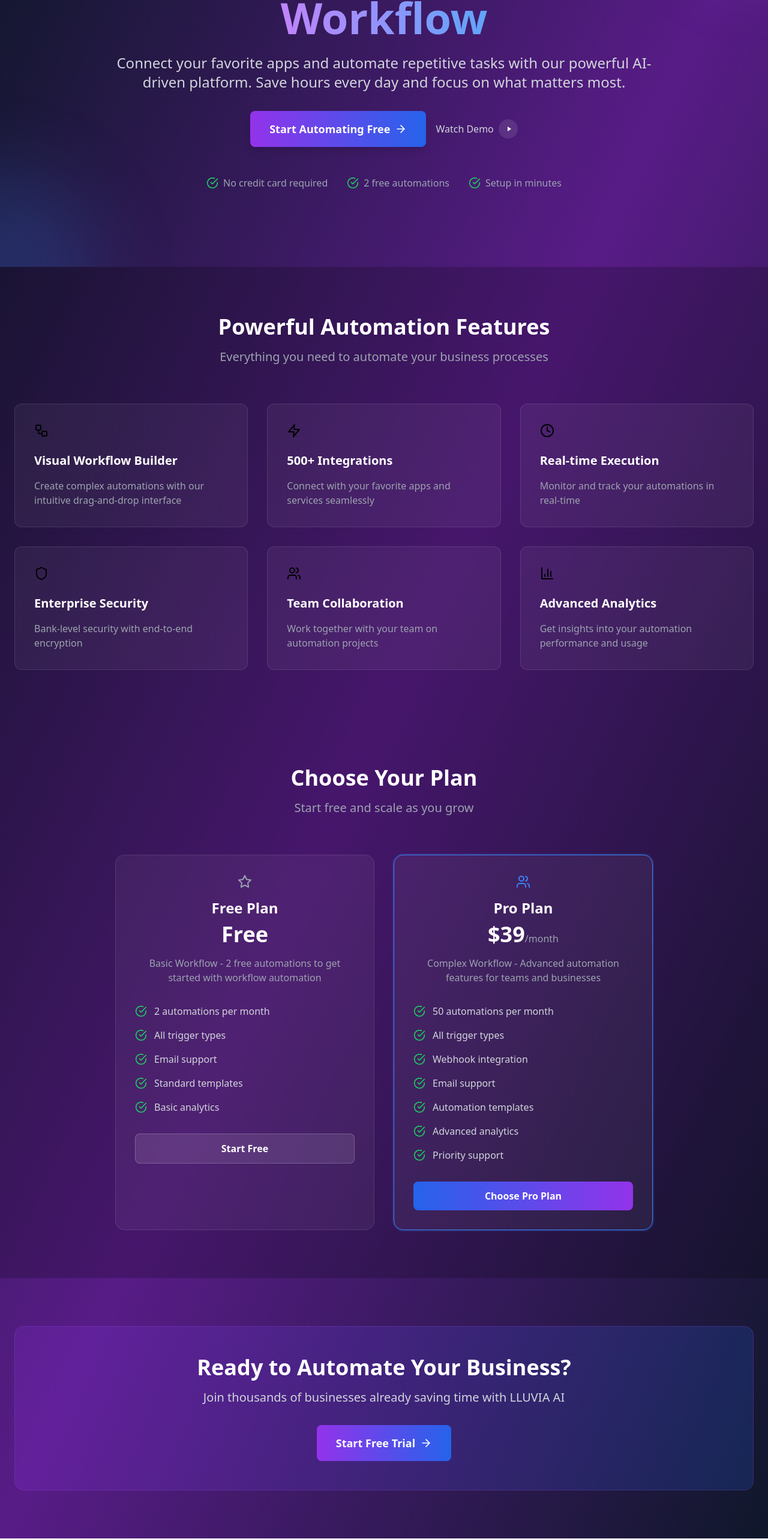
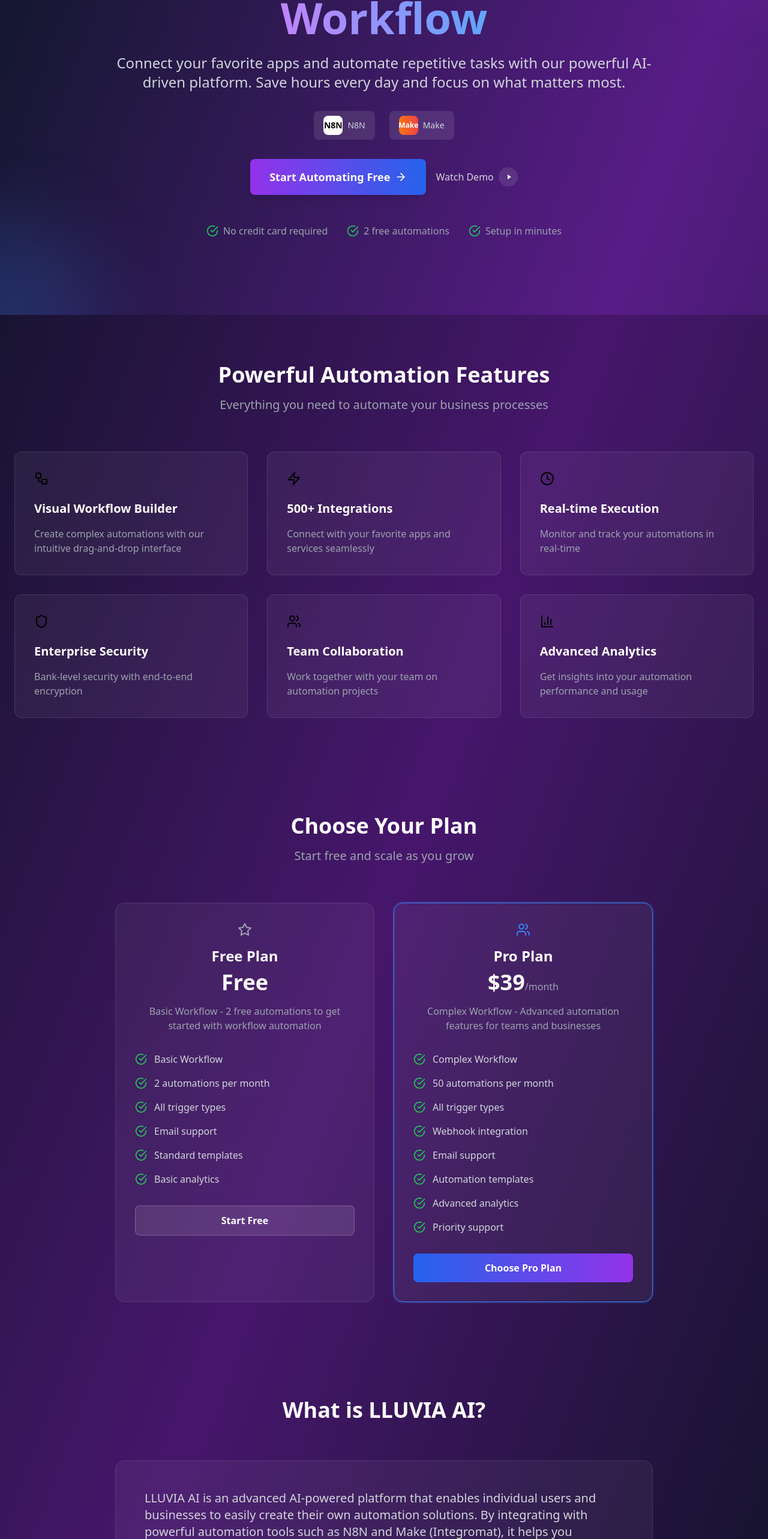
Before and after one commit to Omer12135/lluvia, a React (Vite) app: page / in a window 1280 px wide. Shown: the part 207-2773 px from the top of the page at 60% size. Built offline with nearby package versions, Linux system fonts and the light colour scheme; no server answers.

Commit message:
Add Basic/Complex Workflow features, About section, and N8N/Make logos

```diff
--- a/src/components/LandingPage.tsx
+++ b/src/components/LandingPage.tsx
@@ -151,6 +151,7 @@ const LandingPage: React.FC = () => {
     switch (name.toLowerCase()) {
       case 'free plan':
         return [
+          'Basic Workflow',
           '2 automations per month',
           'All trigger types',
           'Email support',
@@ -159,6 +160,7 @@ const LandingPage: React.FC = () => {
         ];
       case 'pro plan':
         return [
+          'Complex Workflow',
           '50 automations per month',
           'All trigger types',
           'Webhook integration',
@@ -310,6 +312,26 @@ const LandingPage: React.FC = () => {
             <motion.div
               initial={{ opacity: 0, y: 20 }}
               animate={{ opacity: 1, y: 0 }}
+              transition={{ delay: 0.15 }}
+              className="flex items-center justify-center space-x-6 mb-6 sm:mb-8"
+            >
+              <div className="flex items-center space-x-2 bg-white/10 rounded-lg px-4 py-2">
+                <div className="w-8 h-8 bg-white rounded-lg flex items-center justify-center">
+                  <span className="text-black font-bold text-sm">N8N</span>
+                </div>
+                <span className="text-gray-300 text-sm font-medium">N8N</span>
+              </div>
+              <div className="flex items-center space-x-2 bg-white/10 rounded-lg px-4 py-2">
+                <div className="w-8 h-8 bg-gradient-to-r from-orange-500 to-red-500 rounded-lg flex items-center justify-center">
+                  <span className="text-white font-bold text-xs">Make</span>
+                </div>
+                <span className="text-gray-300 text-sm font-medium">Make</span>
+              </div>
+            </motion.div>
+
+            <motion.div
+              initial={{ opacity: 0, y: 20 }}
+              animate={{ opacity: 1, y: 0 }}
               transition={{ delay: 0.2 }}
               className="flex flex-col sm:flex-row gap-4 justify-center items-center px-4 sm:px-0"
             >
@@ -457,6 +479,26 @@ const LandingPage: React.FC = () => {
         </div>
       </section>
 
+      {/* About Section */}
+      <section id="about" className="py-12 sm:py-20 bg-black/20">
+        <div className="container mx-auto px-4 sm:px-6">
+          <div className="text-center mb-12 sm:mb-16">
+            <h2 className="text-2xl sm:text-4xl font-bold text-white mb-4">What is LLUVIA AI?</h2>
+          </div>
+
+          <div className="max-w-4xl mx-auto">
+            <div className="bg-white/5 rounded-2xl p-6 sm:p-8 lg:p-12 border border-white/10">
+              <p className="text-base sm:text-lg lg:text-xl text-gray-300 leading-relaxed mb-6">
+                LLUVIA AI is an advanced AI-powered platform that enables individual users and businesses to easily create their own automation solutions. By integrating with powerful automation tools such as N8N and Make (Integromat), it helps you transform complex business processes into smart automations.
+              </p>
+              <p className="text-base sm:text-lg lg:text-xl text-gray-300 leading-relaxed">
+                Without requiring any technical knowledge, you can set up and manage any type of automation—from daily tasks to corporate processes—on your own.
+              </p>
+            </div>
+          </div>
+        </div>
+      </section>
+
       {/* CTA Section */}
       <section className="py-12 sm:py-20">
         <div className="container mx-auto px-4 sm:px-6">
--- a/src/components/Pricing/PricingSection.tsx
+++ b/src/components/Pricing/PricingSection.tsx
@@ -36,6 +36,7 @@ const PricingSection: React.FC<PricingSectionProps> = ({ onSelectPlan, loading =
     switch (name.toLowerCase()) {
       case 'free plan':
         return [
+          'Basic Workflow',
           '2 automations per month',
           'All trigger types',
           'Email support',
@@ -45,6 +46,7 @@ const PricingSection: React.FC<PricingSectionProps> = ({ onSelectPlan, loading =
         ];
       case 'pro plan':
         return [
+          'Complex Workflow',
           '50 automations per month',
           'All trigger types',
           'AI Chatbot (500 messages/month)',
```
